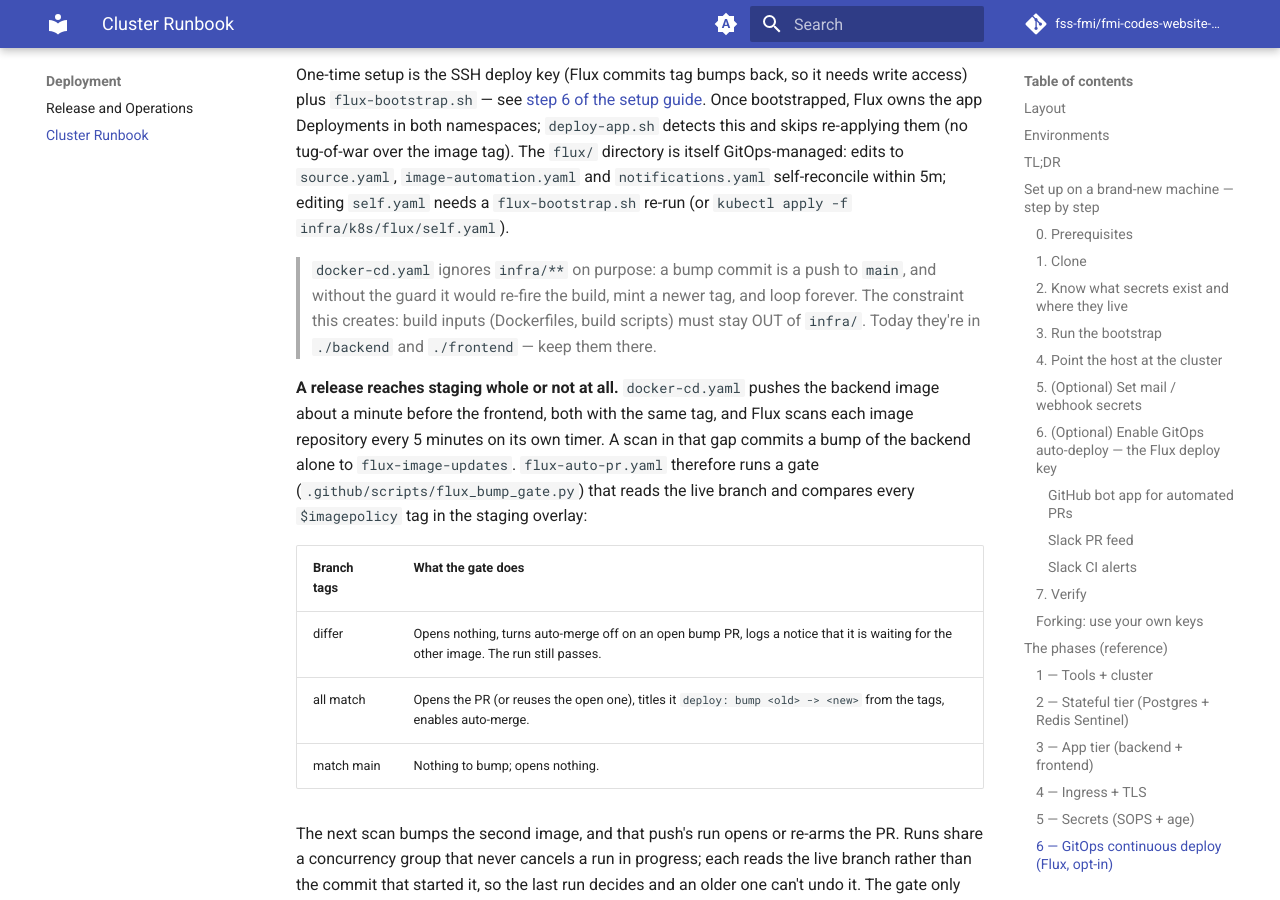
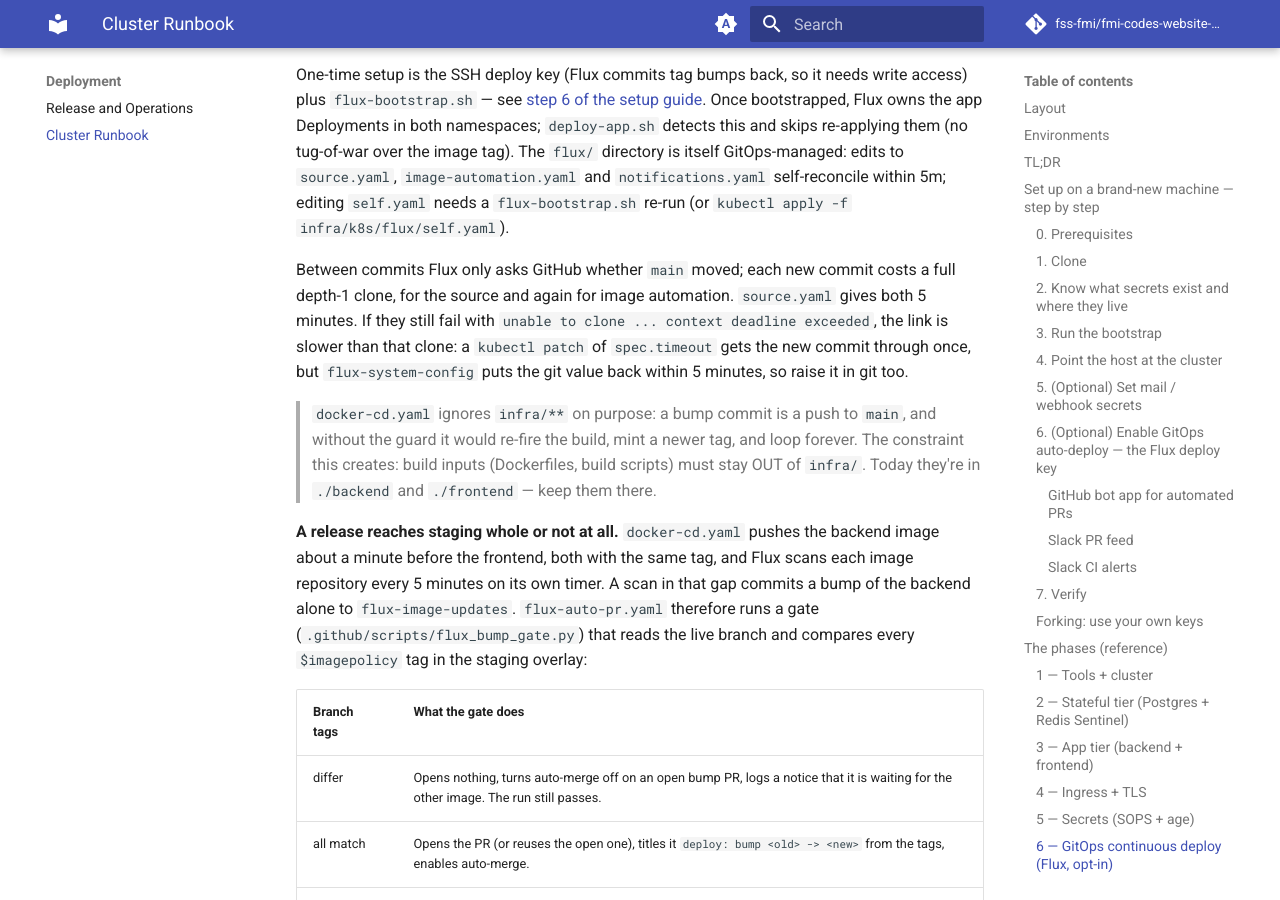
Before and after one commit to fss-fmi/fmi-codes-website-2026, an MkDocs documentation site: the page built from docs/runbook.md, in a window 1280 px wide and 900 px high, scrolled down 18171 px. Built offline with MkDocs 1.6.1 and Material for MkDocs 9.7.7, drawn with Linux system fonts in a browser that asks for light colours; comment, search, counter and statistics services are not loaded.

Commit message:
infra: Flux gets 5 minutes to clone main, not 60 s (#226)
* infra: Flux gets 5 minutes to clone main, not 60 s

Every new commit on main costs Flux a full depth-1 clone. On a 4 Mbit/s
link that took 121 s, past the 60 s default, so the source and image
automation failed with "unable to clone ... context deadline exceeded"
and staging stayed on the old commit. The runbook says why a kubectl
patch of the timeout does not stick.

Co-Authored-By: Claude Opus 5.5 <noreply@anthropic.com>

* infra: drop the timeout comment; the runbook explains it

Co-Authored-By: Claude Opus 5.5 <noreply@anthropic.com>

---------

Co-authored-by: Claude Opus 5.5 <noreply@anthropic.com>

```diff
--- a/docs/runbook.md
+++ b/docs/runbook.md
@@ -767,6 +767,12 @@ itself GitOps-managed: edits to `source.yaml`, `image-automation.yaml` and
 `notifications.yaml` self-reconcile within 5m; editing `self.yaml` needs a `flux-bootstrap.sh`
 re-run (or `kubectl apply -f infra/k8s/flux/self.yaml`).
 
+Between commits Flux only asks GitHub whether `main` moved; each new commit costs a full
+depth-1 clone, for the source and again for image automation. `source.yaml` gives both 5
+minutes. If they still fail with `unable to clone ... context deadline exceeded`, the link is
+slower than that clone: a `kubectl patch` of `spec.timeout` gets the new commit through once,
+but `flux-system-config` puts the git value back within 5 minutes, so raise it in git too.
+
 > `docker-cd.yaml` ignores `infra/**` on purpose: a bump commit is a push to `main`, and
 > without the guard it would re-fire the build, mint a newer tag, and loop forever. The
 > constraint this creates: build inputs (Dockerfiles, build scripts) must stay OUT of
```
Also changed, not shown: 1 other file.
